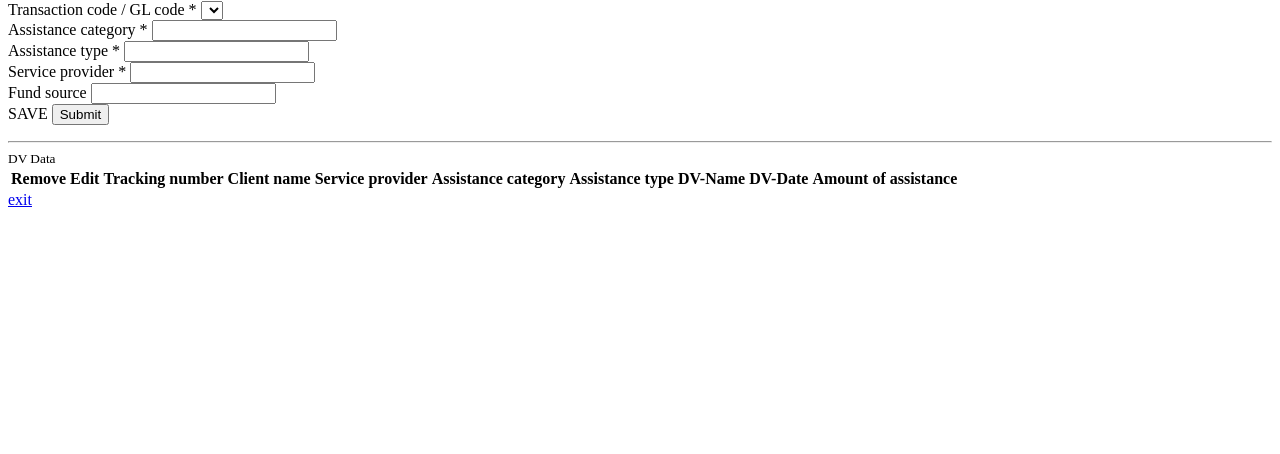
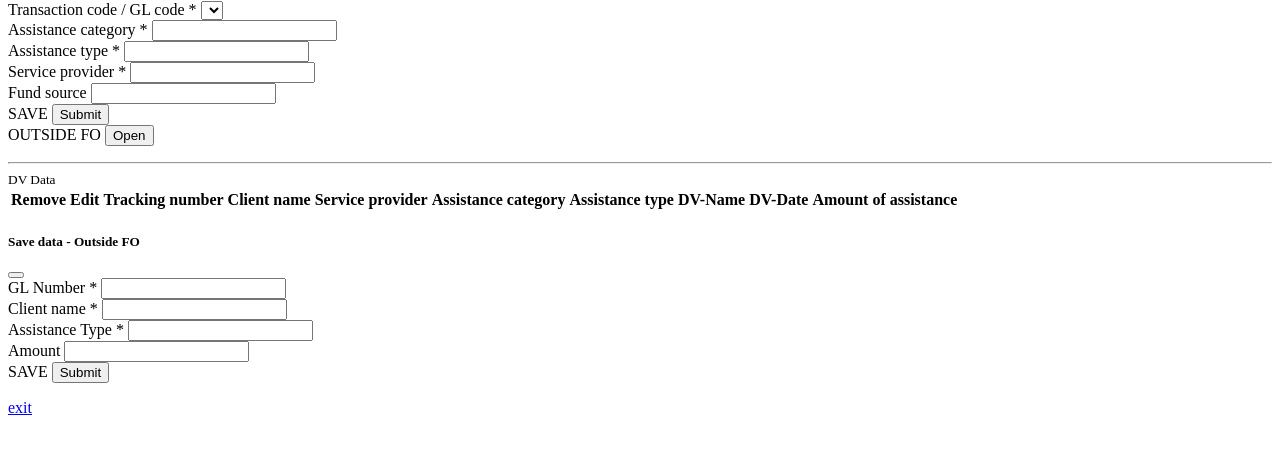
Before and after one commit to allennohesi/Caraga_Aics-Helps, a Django app: template templates/financial/view_voucher.html in a window 1280 px wide. Shown: the part 97-551 px from the top of the page. Run offline with Django 3.2, Linux system fonts and the light colour scheme; the template is opened without the code that fills it, so the values that code supplies are empty; parts of the project's set-up code (start-up, migrations or seed data) failed here and were passed over.

Commit message:
minor update on voucher

```diff
--- a/templates/financial/view_voucher.html
+++ b/templates/financial/view_voucher.html
@@ -34,7 +34,7 @@
                             <input type="text" class="form-control" id="type_of_assistance" readonly>
                         </div>
                     </div>
-                    <div class="col-md-3">
+                    <div class="col-md-2">
                         <div class="form-group">
                             <label>Service provider <span class="txt-danger">*</span></label>
                             <input type="text" class="form-control" id="service_provider" readonly>
@@ -50,6 +50,12 @@
                         <div class="form-group">
                             <label>SAVE</label>
                             <input type="submit" class="form-control f-w-900">
+                        </div>
+                    </div>
+                    <div class="col-md-1">
+                        <div class="form-group">
+                            <label>OUTSIDE FO</label>
+                            <button type="button" class="btn btn-primary" data-bs-toggle="modal" data-bs-target="#outsidefo">Open</button>
                         </div>
                     </div>
                 </div>
@@ -89,6 +95,54 @@
                     </table>
                 </div>
             </div>
+            <div class="modal fade bd-example-modal-xl" id="outsidefo" tabindex="-1" aria-labelledby="exampleModalLabel" aria-hidden="true">
+                <div class="modal-dialog modal-xl">
+                  <div class="modal-content">
+                    <div class="modal-header">
+                      <h5 class="modal-title" id="exampleModalLabel">Save data - Outside FO</h5>
+                      <button type="button" class="btn-close" data-bs-dismiss="modal" aria-label="Close"></button>
+                    </div>
+                    <div class="modal-body">
+                        <form id="submit_data">
+                            {% csrf_token %}
+                            <input type="text" class="form-control" name="outside_fo" value="outside_fo" required hidden>
+                            <div class="row mb-3">
+                                <div class="col-md-2">
+                                    <div class="form-group">
+                                        <label>GL Number <span class="txt-danger">*</span></label>
+                                        <input type="text" class="form-control" name="glnumber" id="" required>
+                                    </div>
+                                </div>
+                                <div class="col-md-3">
+                                    <div class="form-group">
+                                        <label>Client name <span class="txt-danger">*</span></label>
+                                        <input type="text" class="form-control" name="client_name" id="" required>
+                                    </div>
+                                </div>
+                                <div class="col-md-3">
+                                    <div class="form-group">
+                                        <label>Assistance Type <span class="txt-danger">*</span></label>
+                                        <input type="text" class="form-control" name="assistance_type" id="" required>
+                                    </div>
+                                </div>
+                                <div class="col-md-2">
+                                    <div class="form-group">
+                                        <label>Amount</label>
+                                        <input type="text" class="form-control" amount="amount" id="" required>
+                                    </div>
+                                </div>
+                                <div class="col-md-2">
+                                    <div class="form-group">
+                                        <label>SAVE</label>
+                                        <input type="submit" class="form-control f-w-900">
+                                    </div>
+                                </div>
+                            </div>
+                        </form>
+                    </div>
+                  </div>
+                </div>
+            </div>
             <div class="modal fade bd-example-modal-xl" id="modalProvided" data-bs-backdrop="static" data-bs-keyboard="false" aria-labelledby="staticBackdropLabel" aria-hidden="true">
                 <div class="modal-dialog modal-xl">
                     <div class="modal-content">
@@ -110,7 +164,7 @@
             'serverSide': true,
             'processing': true,
             'deferRender': true,
-            'lengthMenu': [ 15, 30, 45, 50 ],
+            'lengthMenu': [ 8, 30, 45, 50 ],
             'order': [[0, 'desc' ]],
             'bDestroy': true,
             'ajax': {
@@ -316,7 +370,6 @@
                 });
             }
         });
-
         $(document).on('click','a[data-role=edit_amount]', function(){ // FOR MODAL PASS TO DIFFERENT MODAL
             var id = $(this).data('id');
             $('#empid').val(id)
```
